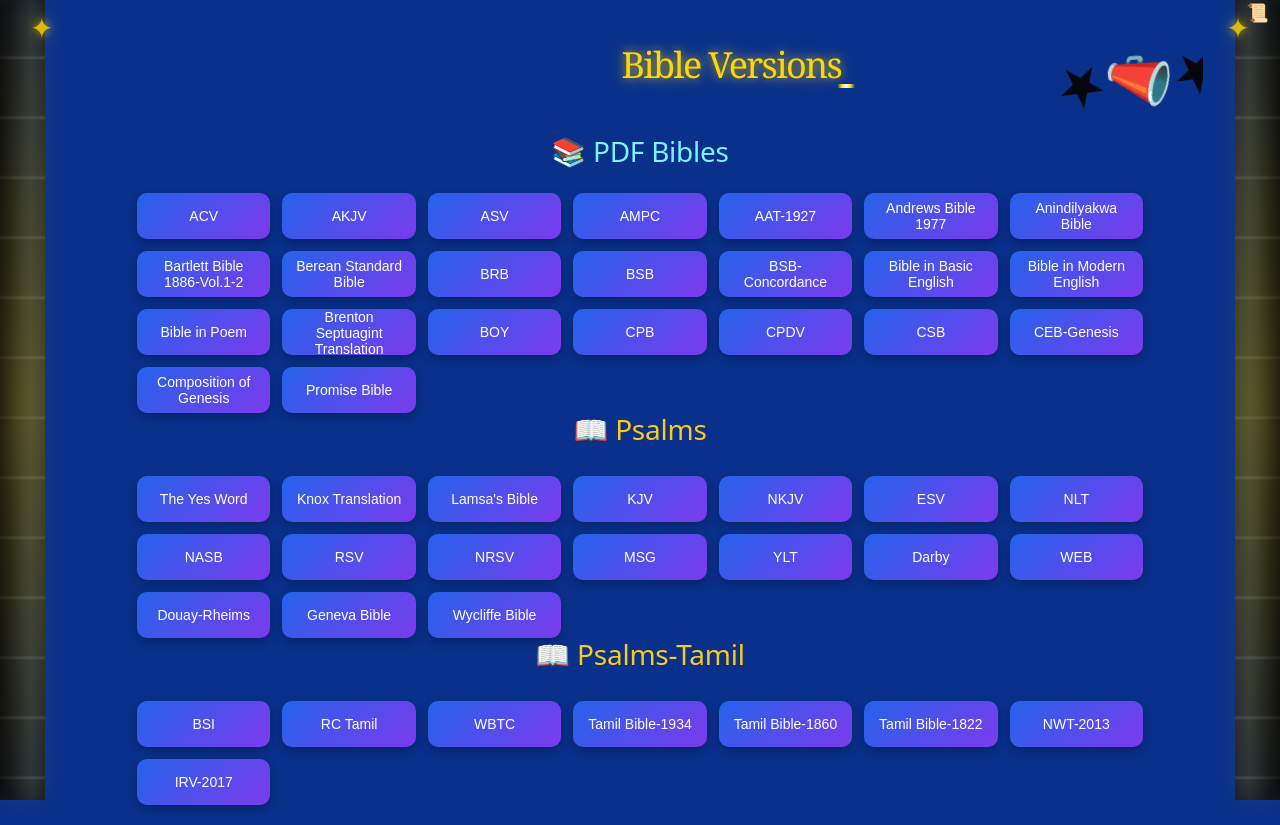
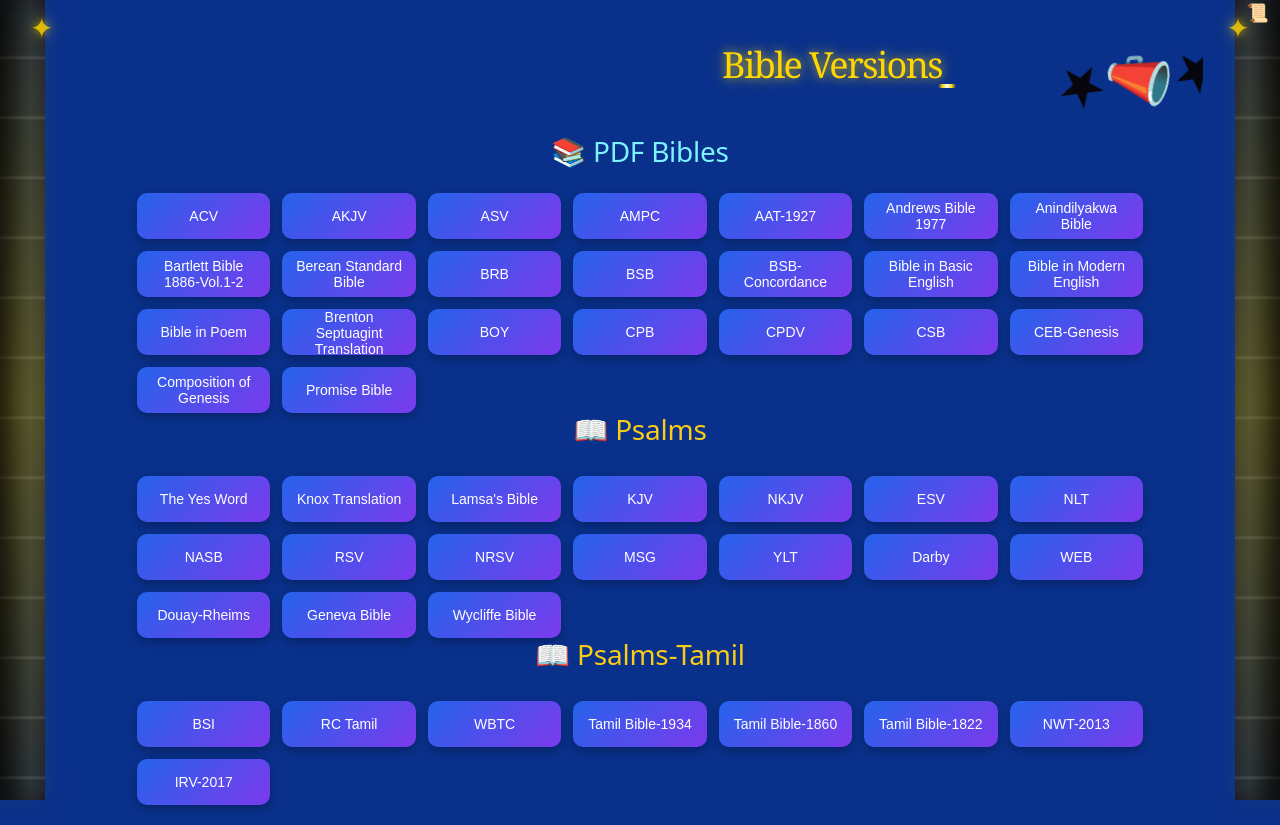
Before and after one commit to Jeevan953/Bible-Versions, a React (Vite) app: page / in a window 1280 px wide. Built offline with nearby package versions, Linux system fonts and the light colour scheme.

Commit message:
Fix PDF paths

```diff
--- a/src/App.css
+++ b/src/App.css
@@ -298,7 +298,7 @@
   margin-bottom: 25px;
   position: relative;
   display: inline-block;
-  left: 20%;
+  left: 30%;
   transform: translateX(-50%);
   text-shadow:
     0 0 10px rgba(255, 215, 0, 0.6),
```
